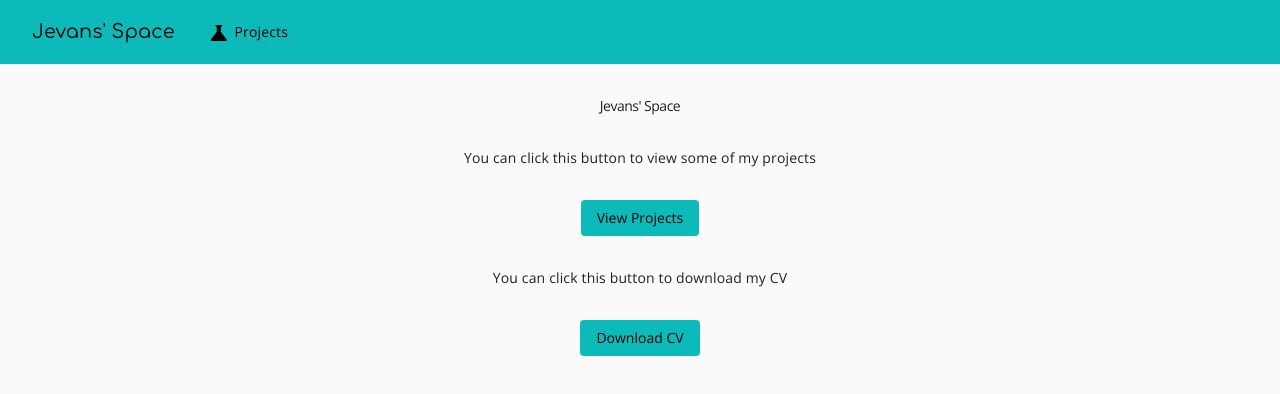
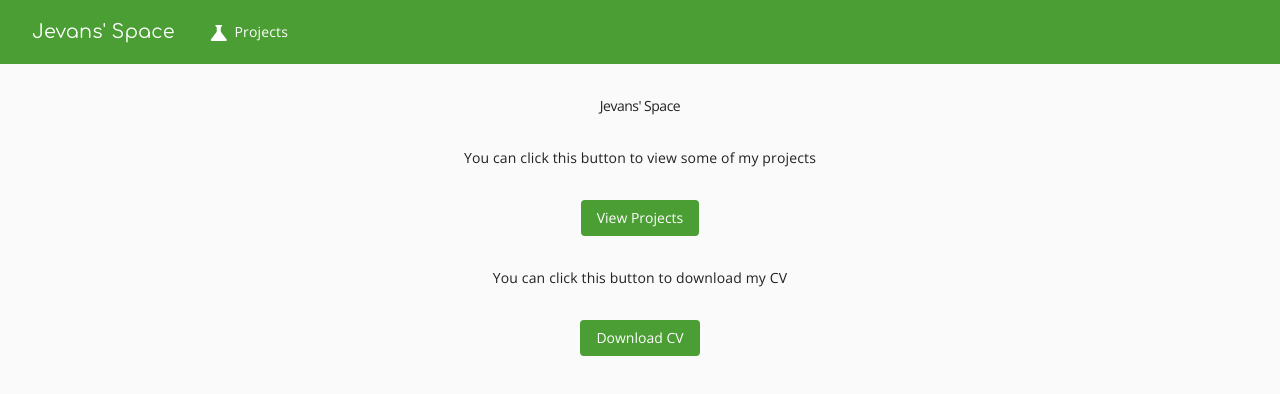
Before and after one commit to JackEvans24/jackevans24.github.io, an Angular app: page / in a window 1280 px wide. Shown: the top 394 px of the page. Built offline with nearby package versions, Linux system fonts and the light colour scheme.

Commit message:
Move palettes to their own class

```diff
--- /dev/null
+++ b/src/assets/styles/material-palettes.scss
@@ -0,0 +1,65 @@
+$mat-primary-blue: (
+  50 : #e2f7f7,
+  100 : #b6eaea,
+  200 : #86dddd,
+  300 : #55cfcf,
+  400 : #30c4c4,
+  500 : #0cbaba,
+  600 : #0ab3b3,
+  700 : #08abab,
+  800 : #06a3a3,
+  900 : #039494,
+  A100 : #bfffff,
+  A200 : #8cffff,
+  A400 : #59ffff,
+  A700 : #40ffff,
+  contrast: (
+      50 : #000000,
+      100 : #000000,
+      200 : #000000,
+      300 : #000000,
+      400 : #000000,
+      500 : #000000,
+      600 : #000000,
+      700 : #ffffff,
+      800 : #ffffff,
+      900 : #ffffff,
+      A100 : #000000,
+      A200 : #000000,
+      A400 : #000000,
+      A700 : #000000,
+  )
+);
+
+$mat-primary-green: (
+  50 : #e9f3e7,
+  100 : #c9e2c2,
+  200 : #a5cf99,
+  300 : #80bb70,
+  400 : #65ad52,
+  500 : #4a9e33,
+  600 : #43962e,
+  700 : #3a8c27,
+  800 : #328220,
+  900 : #227014,
+  A100 : #b3ffa7,
+  A200 : #86ff74,
+  A400 : #59ff41,
+  A700 : #43ff28,
+  contrast: (
+      50 : #000000,
+      100 : #000000,
+      200 : #000000,
+      300 : #000000,
+      400 : #000000,
+      500 : #ffffff,
+      600 : #ffffff,
+      700 : #ffffff,
+      800 : #ffffff,
+      900 : #ffffff,
+      A100 : #000000,
+      A200 : #000000,
+      A400 : #000000,
+      A700 : #000000,
+  )
+);
--- a/src/assets/styles/material.scss
+++ b/src/assets/styles/material.scss
@@ -2,6 +2,7 @@
 // For more information: https://material.angular.io/guide/theming
 @import '~@angular/material/theming';
 // Plus imports for other components in your app.
+@import 'material-palettes';
 
 // Custom typography rules
 $my-custom-typography-config: mat-typography-config(
@@ -21,38 +22,8 @@ $my-custom-typography-config: mat-typography-config(
 // Be sure that you only ever include this mixin once!
 @include mat-core($my-custom-typography-config);
 
-$mat-primary: (
-  50 : #e2f7f7,
-  100 : #b6eaea,
-  200 : #86dddd,
-  300 : #55cfcf,
-  400 : #30c4c4,
-  500 : #0cbaba,
-  600 : #0ab3b3,
-  700 : #08abab,
-  800 : #06a3a3,
-  900 : #039494,
-  A100 : #bfffff,
-  A200 : #8cffff,
-  A400 : #59ffff,
-  A700 : #40ffff,
-  contrast: (
-      50 : #000000,
-      100 : #000000,
-      200 : #000000,
-      300 : #000000,
-      400 : #000000,
-      500 : #000000,
-      600 : #000000,
-      700 : #ffffff,
-      800 : #ffffff,
-      900 : #ffffff,
-      A100 : #000000,
-      A200 : #000000,
-      A400 : #000000,
-      A700 : #000000,
-  )
-);
+// Use this to quickly switch between themes
+$mat-primary: $mat-primary-green;
 
 // Define the palettes for your theme using the Material Design palettes available in palette.scss
 // (imported above). For each palette, you can optionally specify a default, lighter, and darker
```
